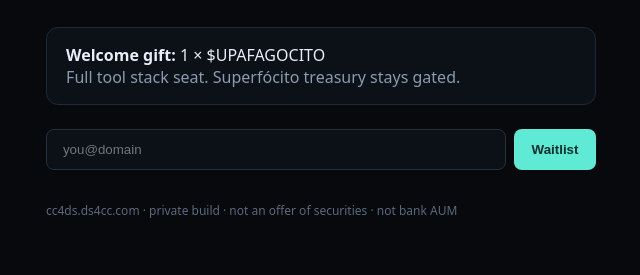
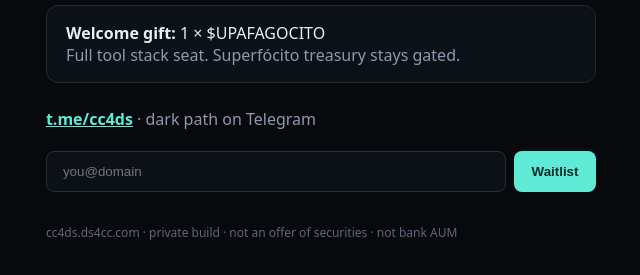
Before and after one commit to VeigaPunk/cc4cc-site, a plain HTML site: page index.html in a window 1280 px wide. Shown: the part 345-620 px from the top of the page, without its empty margins (319-959 px from the left). Drawn offline with Linux system fonts and the light colour scheme.

Commit message:
Link t.me/cc4ds on dark path landing.

```diff
--- a/index.html
+++ b/index.html
@@ -31,6 +31,10 @@
       <strong>Welcome gift:</strong> 1 × $UPAFAGOCITO<br />
       <span style="color:var(--mut)">Full tool stack seat. Superfócito treasury stays gated.</span>
     </div>
+
+    <p style="margin:0"><a href="https://t.me/cc4ds" style="color:var(--acc);font-weight:600">t.me/cc4ds</a>
+    <span style="color:var(--mut)"> · dark path on Telegram</span></p>
+
     <form action="#" method="get" onsubmit="event.preventDefault(); const e=this.email.value.trim(); if(e){ localStorage.setItem('cc4cc_waitlist', e); this.out.hidden=false; this.out.textContent='Locked: '+e+' (local until backend).'; }">
       <input type="email" name="email" required placeholder="you@domain" autocomplete="email" />
       <button type="submit">Waitlist</button>
```
